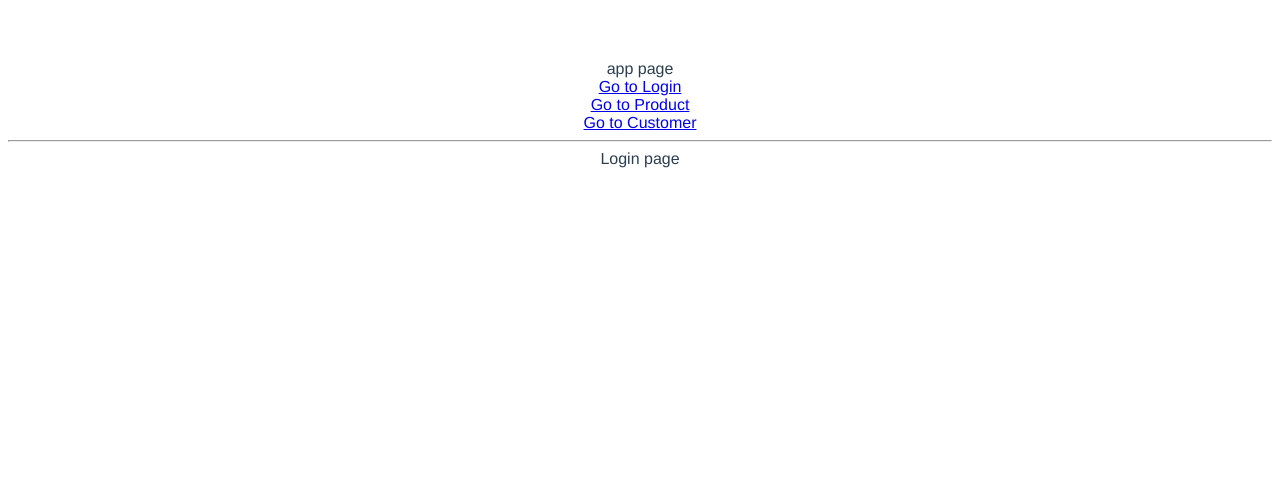
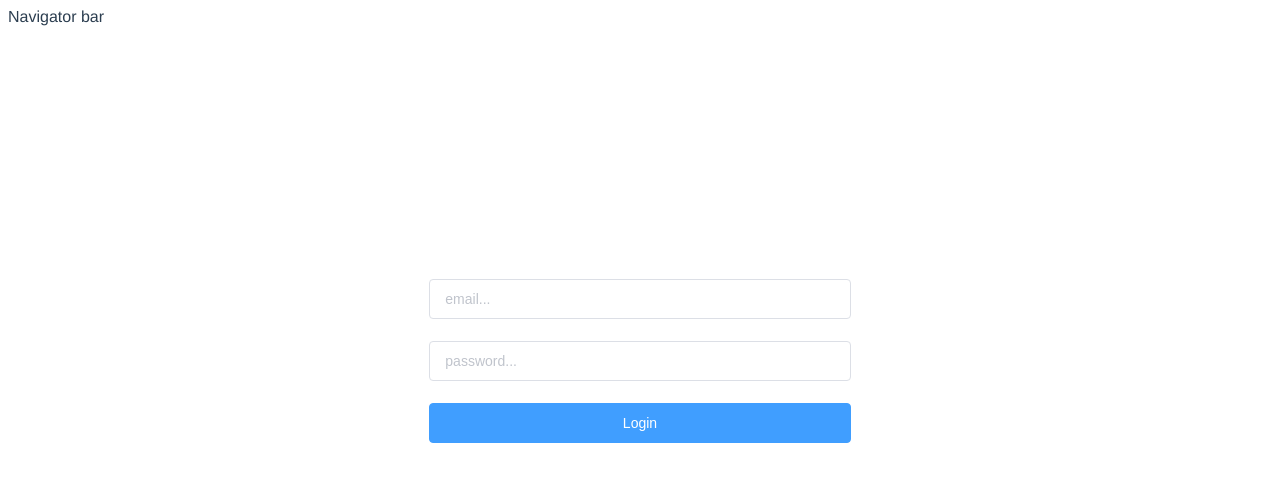
Before and after one commit to KuoWeiEli/frog-warehouse, a Vue app: page / in a window 1280 px wide. Shown: the top 482 px of the page. Built offline with nearby package versions, Linux system fonts and the light colour scheme.

Commit message:
login page

```diff
--- a/src/App.vue
+++ b/src/App.vue
@@ -1,9 +1,9 @@
 <template>
-  <div id="app">app page
-    <div><router-link to="/">Go to Login</router-link></div>
-    <div><router-link to="/product">Go to Product</router-link></div>
-    <div><router-link to="/customer">Go to Customer</router-link></div>
-    <hr>
+  <div id="app">Navigator bar
+<!--    <div><router-link to="/">Go to Login</router-link></div>-->
+<!--    <div><router-link to="/prduc。t">Go to Product</router-link></div>-->
+<!--    <div><router-link to="/customer">Go to Customer</router-link></div>-->
+<!--    <hr>-->
     <router-view></router-view>
 <!--    <img alt="Vue logo" src="./assets/logo.png">-->
 <!--    <HelloWorld msg="Welcome to Your Vue.js App"/>-->
@@ -26,8 +26,8 @@ export default {
   font-family: Avenir, Helvetica, Arial, sans-serif;
   -webkit-font-smoothing: antialiased;
   -moz-osx-font-smoothing: grayscale;
-  text-align: center;
+  /*text-align: center;*/
   color: #2c3e50;
-  margin-top: 60px;
+  /*margin-top: 60px;*/
 }
 </style>
--- a/src/components/Login.vue
+++ b/src/components/Login.vue
@@ -1,13 +1,78 @@
 <template>
-<div>Login page</div>
+  <div class="login">
+    <el-row type="flex" justify="center">
+      <el-col :span="8">
+        <el-form ref="loginForm" :model="form" :rules="rules" status-icon>
+          <el-form-item prop="email">
+            <el-input v-model="form.email" placeholder="email..."></el-input>
+          </el-form-item>
+          <el-form-item prop="password">
+            <el-input type="password" v-model="form.password" placeholder="password..." autocomplete="off"></el-input>
+          </el-form-item>
+          <el-form-item>
+            <el-button class="loginBtn" type="primary" @click="submit('loginForm')">Login</el-button>
+          </el-form-item>
+        </el-form>
+      </el-col>
+    </el-row>
+  </div>
 </template>
 
 <script>
 export default {
-  name: 'login'
+  name: 'login',
+  data() {
+    let checkEmail = (rule, value, callback) => {
+      let emailReg = /^\w+@(\w+)+$/
+      setTimeout(() => {
+        if (emailReg.test(value))
+          callback()
+        else
+          callback(new Error('請輸入正確的 Email 格式！'));
+      }, 200);
+    };
+
+    return {
+      form: {
+        email: '',
+        password: ''
+      },
+      rules: {
+        email: [
+          {required: true, message: 'Please input your email', trigger: 'blur'},
+          {validator: checkEmail, trigger: 'blur'}
+        ],
+        password: [
+          {required: true, message: 'Please input your password', trigger: 'blur'}
+        ]
+      }
+    }
+  },
+  methods: {
+    submit(formName) {
+      this.$refs[formName].validate(valid => {
+        if (valid)
+          this.$message({
+            type: 'success',
+            message: '登入成功!'
+          })
+        else
+          this.$message({
+            type: 'warning',
+            message: '資料不正確，請確認!'
+          })
+      })
+    }
+  }
 }
 </script>
 
 <style scoped>
+.login {
+  padding-top: 20%;
+}
 
+.loginBtn {
+  width: 100%;
+}
 </style>
```
